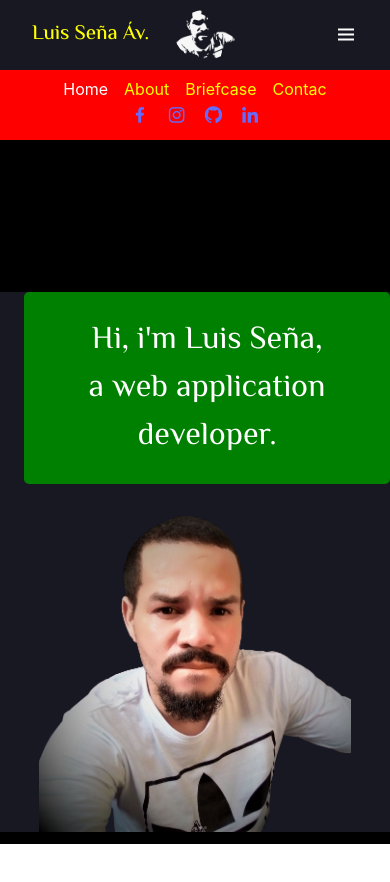
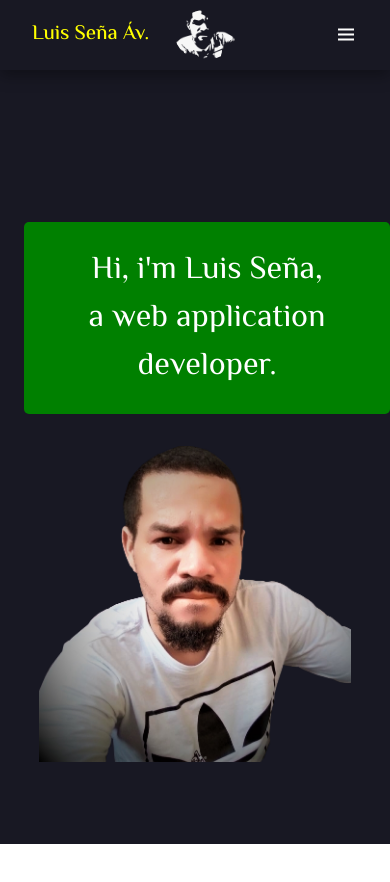
Before and after one commit to Luis-Sena-Av/Entregable-3, a React (Vite) app: page / in a window 390 px wide. Shown: the top 882 px of the page. After the commit the page ends 844 px from the top, so only its background shows below. Built offline with nearby package versions, Linux system fonts and the light colour scheme; a web font is replaced by a local one.

Commit message:
cambio 1

```diff
--- a/src/App.css
+++ b/src/App.css
@@ -15,11 +15,10 @@ li{
 }
 body{
   --color-header:#181823;
-  background-color: black;
+  background-color:#181823;
   color: white;
   --color-name: yellow;
   --color-activ:gray;
-  height: 100vh;
 }
 
 header{
@@ -46,6 +45,7 @@ header{
   justify-content: center;
   align-items: center;
   gap: 1rem;
+  cursor: pointer;
 }
 .img_logo img{
   display: block;
@@ -169,7 +169,7 @@ nav ul li{
   position: absolute;
   height: calc(80vh - var(--h-header)) ;
   width: 100%;
-  top:calc(2*var(--h-header))  ;
+  top:calc(var(--h-header));
   left: -100%;
   display: flex;
   flex-direction: column;
@@ -235,6 +235,7 @@ input:focus{
 }
 .bx-menu{
   display: none;
+  cursor: pointer;
 }
 @keyframes visible{
   100%{
@@ -265,6 +266,7 @@ input:focus{
   left: 0;
   animation: opacar 1s ease forwards;
 }
+
 @keyframes opacar{
   0%{
     opacity: 0;
@@ -429,13 +431,18 @@ footer{
     height: var(--h-header);
     position: fixed;
     left: 0;
-    top: var(--h-header);
+    top: calc(-1*var(--h-header)) ;
     display: flex;
     justify-content: space-between;
     align-items: center;
     padding: 1rem;
     background-color: red;
-
+    opacity: 0;
+    transition: top 0.3s ease;
+  }
+  .mostrar_menu{
+    top: var(--h-header) ;
+    animation: opacar 1s ease forwards;
   }
 
   .navega ul{
@@ -460,7 +467,6 @@ footer{
     height:100%;
     display: flex;
     flex-direction: column;
-    top: calc(2*var(--h-header));
     align-items: center;
     justify-content: center;
   }
@@ -471,7 +477,8 @@ footer{
 
 }
 .section2{
-  height: 100%;
+  height: calc(100% - 2*var(--h-header));
+  top:calc(2*var(--h-header))  ;
 }
 
   .sec2{
@@ -480,14 +487,16 @@ footer{
     grid-template-rows: 1fr 1fr;
   }
   .portafolio{
-    height: 100vh;
+    height: calc(100% - 2*var(--h-header));
+    top:calc(2*var(--h-header))  ;
   }
   .bx-menu{
     display: block;
     font-size: 1.5rem;
   }
 .contact{
-  height: 100vh;
+ height: calc(100% - 2*var(--h-header));
+ top:calc(2*var(--h-header))  ;
 }
 }
 @media(max-width:507px){
--- a/src/App.jsx
+++ b/src/App.jsx
@@ -9,11 +9,11 @@ import { Contac } from './components/Contac'
 
 function App() {
   const [sectio_activ, setsectio_activ] = useState([{id:1,value:true},{id:2,value:false},{id:3,value:false},{id:4,value:false}])
-
-
+ const [menuShow, setmenuShow] = useState(false)
+  useEffect(()=>{console.log(menuShow)},[menuShow])
   return (
     <div className='contendor'>
-      <Header setsectio_activ={setsectio_activ} sectio_activ={sectio_activ}/>
+      <Header setmenuShow={setmenuShow} menuShow={menuShow} setsectio_activ={setsectio_activ} sectio_activ={sectio_activ}/>
       <Inicio sectio_activ={sectio_activ}/>
       <Sobremi sectio_activ={sectio_activ}/>
       <Portafolio sectio_activ={sectio_activ}/>
--- a/src/components/Header.jsx
+++ b/src/components/Header.jsx
@@ -1,5 +1,5 @@
 import React from 'react'
-export const Header = ({setsectio_activ,sectio_activ}) => {
+export const Header = ({setsectio_activ,sectio_activ,menuShow,setmenuShow}) => {
 
 
     const handleClic=(e)=>{
@@ -13,15 +13,25 @@ export const Header = ({setsectio_activ,sectio_activ}) => {
       setsectio_activ(s)
     }
 
+    const handleMenu=()=>{
+      setmenuShow(!menuShow)
+
+    }
+
+    const handlehome=()=>{
+      setsectio_activ([{id:1,value:true},{id:2,value:false},{id:3,value:false},{id:4,value:false}])
+      console.log("first")
+    }
+
     return (
         <>
           <header>
 
-            <a className='logo'><div className='nombre'>Luis Seña Áv.</div> <div className='img_logo'><img src="../imagenes/Yo1.png" alt="mi-logo" /></div> </a>
+            <a onClick={handlehome} className='logo'><div className='nombre'>Luis Seña Áv.</div> <div className='img_logo'><img src="../imagenes/Yo1.png" alt="mi-logo" /></div> </a>
 
             <div className='conten-nav'>
 
-              <nav className='navega'>
+              <nav className={`navega ${menuShow&&'mostrar_menu'}`}>
                 <ul onClick={handleClic}>
                   <li id='1' className={sectio_activ[0].value && "color-activ"} >Home</li>
                   <li id='2' className={sectio_activ[1].value && "color-activ"} >About</li>
@@ -36,7 +46,7 @@ export const Header = ({setsectio_activ,sectio_activ}) => {
               </div>
               </nav>
 
-              <i className='bx bx-menu'></i>
+              <i onClick={handleMenu} className={`bx bx-menu ${menuShow&&'bx-x'}`}></i>
 
 
             </div>
```
